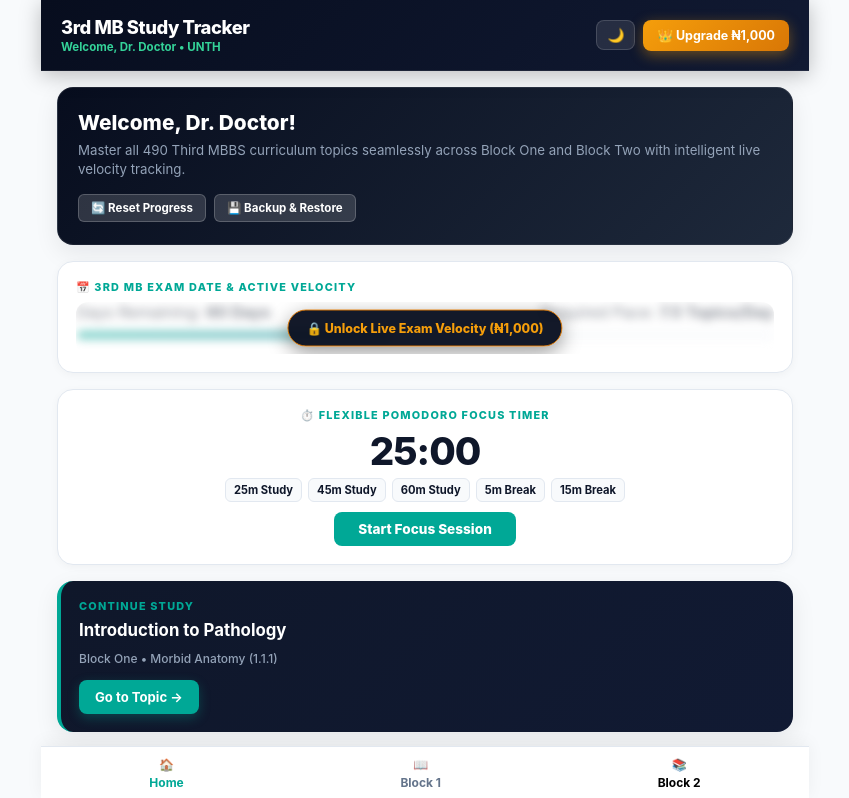
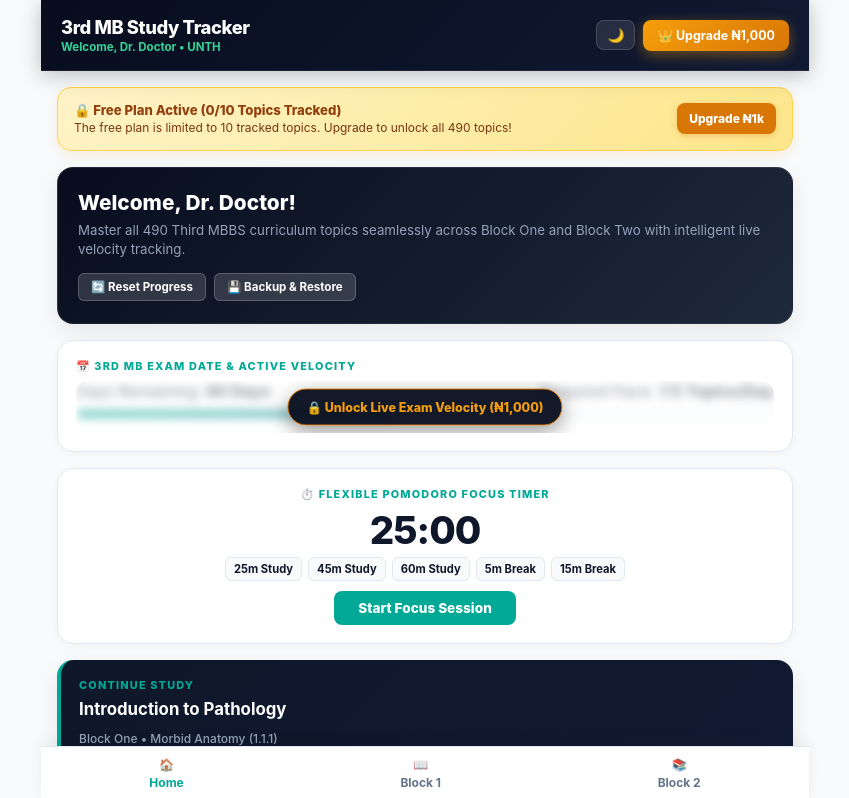
Before and after one commit to davidebuka2007-creator/3rd-mb-study-tracker, a React (Vite) app: page / in a window 1280 px wide. Shown: the top 798 px of the page, without its empty margins (215-1064 px from the left). Built offline with nearby package versions, Linux system fonts and the light colour scheme.

Commit message:
Update App.jsx

```diff
--- a/src/App.jsx
+++ b/src/App.jsx
@@ -144,12 +144,16 @@ export default function App() {
     }
   };
 
+  const fullSyllabus = [...customTopics, ...OFFICIAL_SYLLABUS];
+  const totalTopics = fullSyllabus.length;
+
+  const trackedCount = Object.values(userProgress).filter(p => p.status && p.status !== 'Not Started').length;
+
   const handleStatusChange = (topicId, status) => {
-    const trackedCount = Object.values(userProgress).filter(p => p.status && p.status !== 'Not Started').length;
     const isCurrentlyTracked = userProgress[topicId]?.status && userProgress[topicId]?.status !== 'Not Started';
 
     if (!isPremium && !isCurrentlyTracked && trackedCount >= 10 && status !== 'Not Started') {
-      alert('⚠️ Free Plan Limit Reached! You have used your 10 free tracked topics. Upgrade to Premium for ₦1,000 to unlock all topics!');
+      alert('⚠️ Free Plan Limit Reached! Free plan is limited to 10 tracked topics. Upgrade to Premium for ₦1,000 to unlock all topics!');
       setShowTransferModal(true);
       return;
     }
@@ -168,16 +172,14 @@ export default function App() {
   const handleLinkClick = (topic) => {
     if (!topic.driveUrl) return;
 
-    const trackedCount = Object.values(userProgress).filter(p => p.status && p.status !== 'Not Started').length;
     const currentStatus = userProgress[topic.id]?.status || 'Not Started';
 
     if (!isPremium && trackedCount >= 10 && currentStatus === 'Not Started') {
-      alert('⚠️ Free Plan Link Click Limit Reached (10 items). Upgrade to Premium for ₦1,000 to unlock all resources!');
+      alert('⚠️ Free Plan Limit Reached (10 items max). Upgrade to Premium for ₦1,000 to unlock all resources!');
       setShowTransferModal(true);
       return;
     }
 
-    // Clicking ANY Drive link (folder or file) automatically shifts Not Started to In Progress
     if (currentStatus === 'Not Started') {
       handleStatusChange(topic.id, 'In Progress');
     }
@@ -219,7 +221,6 @@ export default function App() {
     if (!confirmation) return;
 
     const updated = {};
-    const fullSyllabus = [...customTopics, ...OFFICIAL_SYLLABUS];
     fullSyllabus.forEach(t => {
       updated[t.id] = { status: targetStatus, lastUpdated: new Date().toISOString().split('T')[0] };
     });
@@ -266,9 +267,6 @@ export default function App() {
       };
     }
   };
-
-  const fullSyllabus = [...customTopics, ...OFFICIAL_SYLLABUS];
-  const totalTopics = fullSyllabus.length;
 
   const getStatusCount = (status) => {
     return fullSyllabus.filter(t => (userProgress[t.id]?.status || 'Not Started') === status).length;
@@ -430,7 +428,7 @@ export default function App() {
             </div>
 
             <p style={{ fontSize: '0.8rem', color: 'var(--text-muted)', marginBottom: '14px', lineHeight: '1.4' }}>
-              Transfer <b>₦1,000</b> to the Palmpay account below, enter your doctor name, and click WhatsApp to activate your personalized greeting and unlimited curriculum!
+              Transfer <b>₦1,000</b> to the Palmpay account below, enter your doctor name, and click WhatsApp to activate your personalized greeting and unlock all topics (free plan is limited to 10 topics)!
             </p>
 
             <div style={{ background: 'var(--bg-main)', padding: '14px', borderRadius: '12px', marginBottom: '14px', border: '1px solid var(--border-light)' }}>
@@ -617,6 +615,47 @@ export default function App() {
       <main className="dashboard-container">
         {activeTab === 'home' && (
           <div>
+            {/* Free Plan Notice Banner (Automatically disappears when Premium is active) */}
+            {!isPremium && (
+              <div style={{
+                background: 'linear-gradient(135deg, #FEF3C7 0%, #FDE68A 100%)',
+                border: '1px solid #FCD34D',
+                padding: '14px 16px',
+                borderRadius: '14px',
+                marginBottom: '16px',
+                display: 'flex',
+                justifyContent: 'space-between',
+                alignItems: 'center',
+                boxShadow: '0 4px 12px rgba(245, 158, 11, 0.15)'
+              }}>
+                <div>
+                  <span style={{ fontSize: '0.82rem', fontWeight: '800', color: '#92400E', display: 'block', marginBottom: '2px' }}>
+                    🔒 Free Plan Active ({trackedCount}/10 Topics Tracked)
+                  </span>
+                  <span style={{ fontSize: '0.75rem', color: '#78350F', lineHeight: '1.3', display: 'block' }}>
+                    The free plan is limited to 10 tracked topics. Upgrade to unlock all {totalTopics} topics!
+                  </span>
+                </div>
+                <button
+                  onClick={() => setShowTransferModal(true)}
+                  style={{
+                    background: '#D97706',
+                    color: 'white',
+                    border: 'none',
+                    padding: '8px 12px',
+                    borderRadius: '8px',
+                    fontSize: '0.75rem',
+                    fontWeight: '800',
+                    cursor: 'pointer',
+                    whiteSpace: 'nowrap',
+                    boxShadow: '0 2px 6px rgba(217, 119, 6, 0.3)'
+                  }}
+                >
+                  Upgrade ₦1k
+                </button>
+              </div>
+            )}
+
             <div className="welcome-card">
               <h2>Welcome, Dr. {userName}!</h2>
               <p>Master all {totalTopics} Third MBBS curriculum topics seamlessly across Block One and Block Two with intelligent live velocity tracking.</p>
@@ -890,7 +929,7 @@ export default function App() {
         <button
           onClick={() => setActiveTab('block2')}
           className="nav-item-btn"
-          style={{ color: activeTab === 'block2' ? '#00A896' : 'var::text-muted)' }}
+          style={{ color: activeTab === 'block2' ? '#00A896' : 'var(--text-muted)' }}
         >
           <span>📚</span>
           <span>Block 2</span>
```
